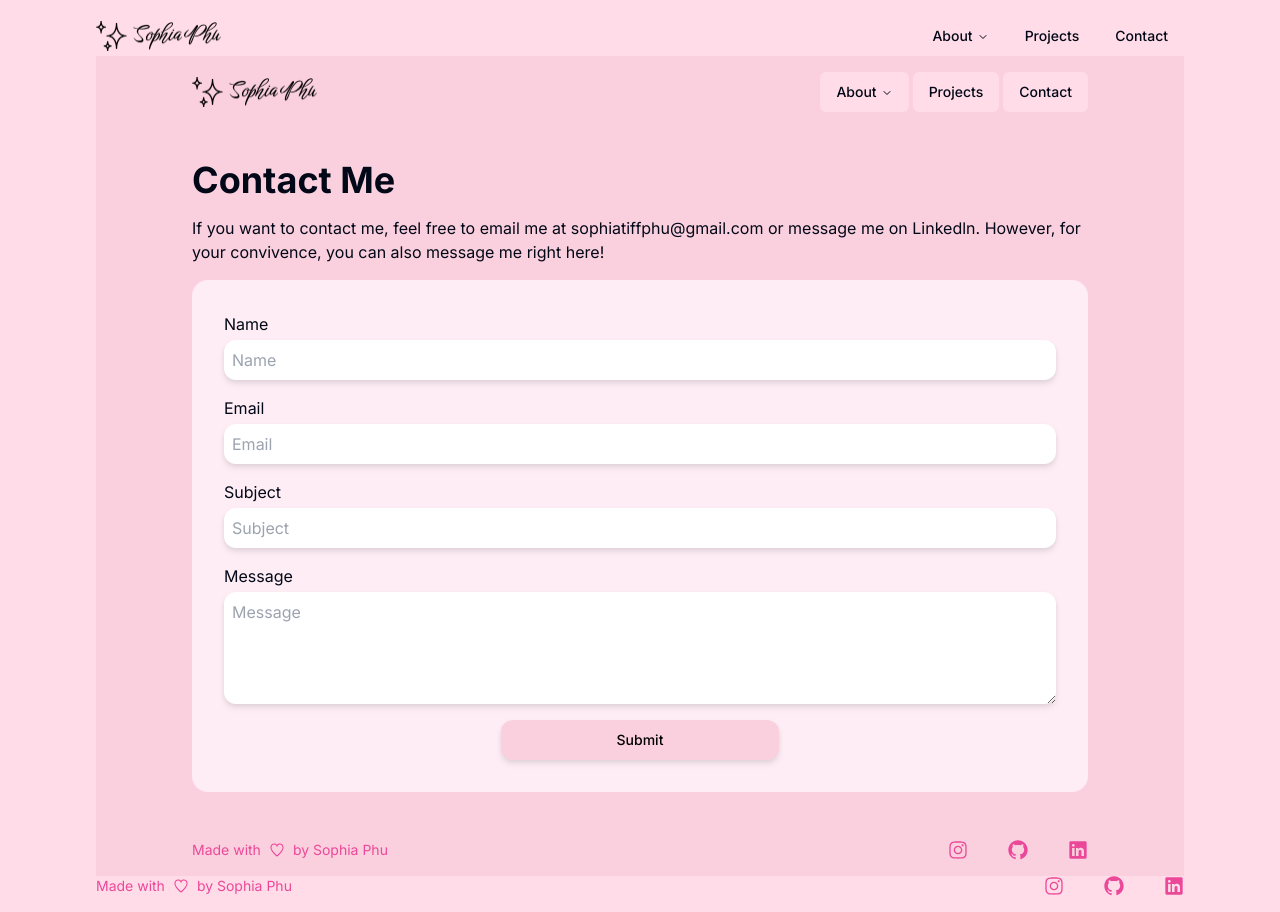
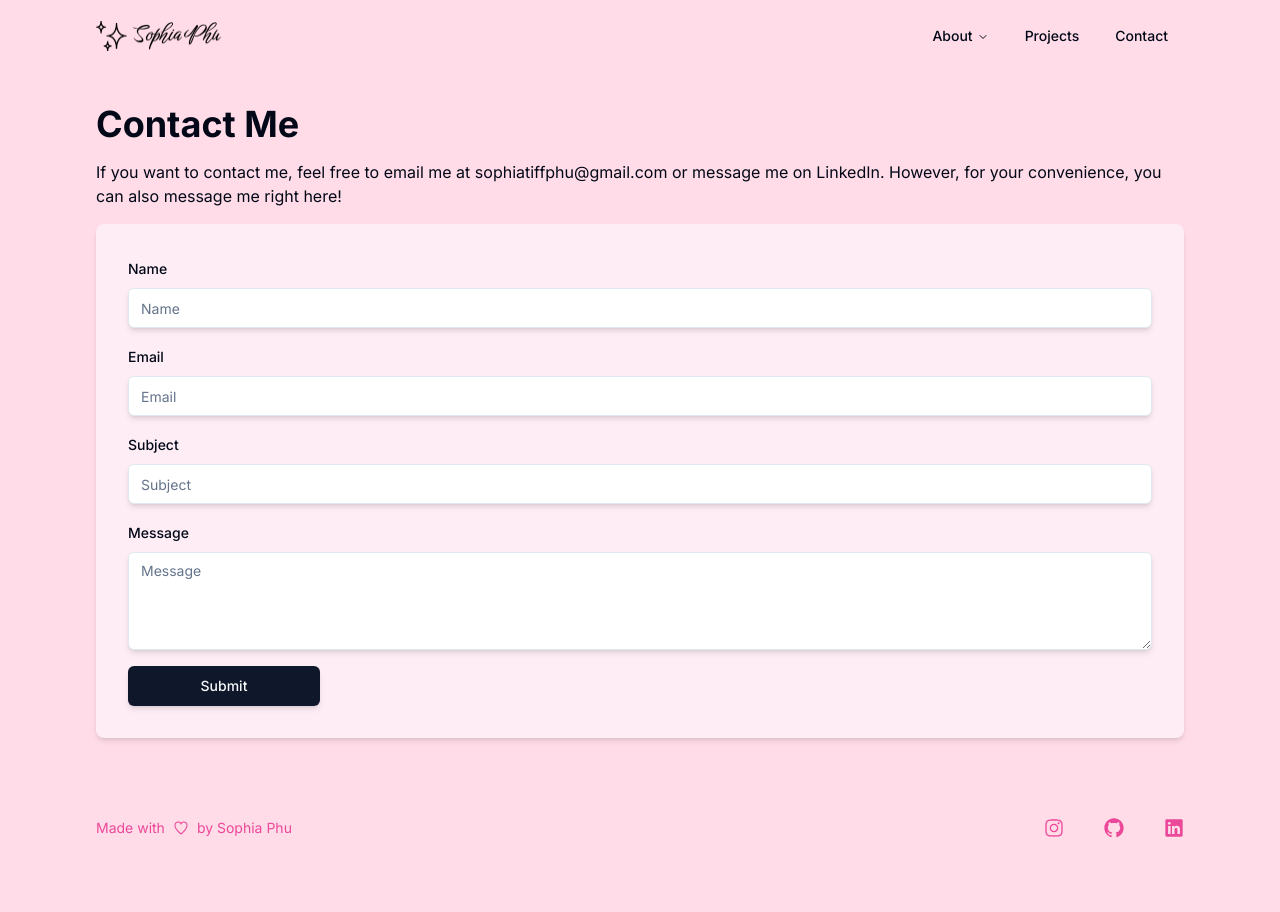
Before and after one commit to sophiaaphu/sophia-personal-website, a Next.js app in the folder sophia-personal-website/: page /contact in a window 1280 px wide. After the commit the page ends 854 px from the top, so only its background shows below. Built offline with nearby package versions, Linux system fonts and the light colour scheme.

Commit message:
fixed contacts page

```diff
--- a/sophia-personal-website/package.json
+++ b/sophia-personal-website/package.json
@@ -11,6 +11,7 @@
   "dependencies": {
     "@emailjs/browser": "^4.3.3",
     "@radix-ui/react-accordion": "^1.1.2",
+    "@radix-ui/react-label": "^2.1.1",
     "@radix-ui/react-navigation-menu": "^1.1.4",
     "@radix-ui/react-slot": "^1.0.2",
     "@vercel/analytics": "^1.2.2",
--- a/sophia-personal-website/src/app/contact/page.tsx
+++ b/sophia-personal-website/src/app/contact/page.tsx
@@ -1,16 +1,21 @@
 'use client';
+
 import Image from "next/image";
 import Header from "@/components/header";
 import Footer from "@/components/footer";
 import emailjs from "@emailjs/browser";
+import { useState, FormEvent } from "react";
+import { Input } from "@/components/ui/input";
+import { Label } from "@/components/ui/label";
 import { Button } from "@/components/ui/button";
-import { useState, FormEvent } from "react";
+import { Textarea } from "@/components/ui/textarea";
 
 export default function Contact() {
   const [name, setName] = useState("");
   const [email, setEmail] = useState("");
   const [subject, setSubject] = useState("");
   const [message, setMessage] = useState("");
+
   const sendEmail = (e: FormEvent<HTMLFormElement>) => {
     e.preventDefault();
     const serviceId = process.env.NEXT_PUBLIC_SERVICE_ID as string;
@@ -22,8 +27,9 @@ export default function Contact() {
       subject: subject,
       message: message,
     };
-    emailjs.send(serviceId, templateId, templateParams, publicKey)
-      .then((response) =>{
+    emailjs
+      .send(serviceId, templateId, templateParams, publicKey)
+      .then((response) => {
         console.log("Email sent successfully", response);
         setName("");
         setEmail("");
@@ -33,46 +39,83 @@ export default function Contact() {
       .catch((error) => {
         console.log("Email failed to send", error);
       });
-  }
+  };
+
   return (
-    <main className="flex min-h-screen flex-col items-center justify-between gap-y-12  px-8 lg:px-24 bg-[#FBD0DE]">
-      <Header/>
-      <div className="flex flex-col gap-4">
-        <h1 className="font-bold text-3xl lg:text-4xl">
-          Contact Me
-        </h1>
+    <main className="flex flex-col py-12 gap-16">
+      <div className="flex flex-col gap-4 pb-8">
+        <h1 className="font-bold text-3xl lg:text-4xl">Contact Me</h1>
         <div>
-          <p>
-            If you want to contact me, feel free to email me at sophiatiffphu@gmail.com or message me on Linkedln. However, for your convivence, you can also message me right here!
+          <p className=" text-small md:text-base">
+            If you want to contact me, feel free to email me at
+            sophiatiffphu@gmail.com or message me on LinkedIn. However, for
+            your convenience, you can also message me right here!
           </p>
         </div>
-        <div className=" bg-[#FEEDF5] rounded-2xl">
+        <div className="bg-[#FEEDF5] rounded-lg shadow-md">
           <form onSubmit={sendEmail} className="flex flex-col gap-4 p-8">
-            <div className="flex flex-col gap-1">
-            <label htmlFor="name">Name</label>
-            <input type="text" placeholder= "Name" value={name} id="name" name="name" className="rounded-xl p-2 drop-shadow-md " required onChange={(e) => setName(e.target.value)}/>
+            <div className="space-y-2">
+              <Label htmlFor="name">Name</Label>
+              <Input
+                id="name"
+                name="name"
+                placeholder="Name"
+                value={name}
+                required
+                onChange={(e) => setName(e.target.value)}
+                className="shadow-md"
+              />
             </div>
-            <div className="flex flex-col gap-1">
-            <label htmlFor="email">Email</label>
-            <input type="email" placeholder= "Email" value = {email} id="email" name="email" className="rounded-xl p-2 drop-shadow-md " required onChange={(e) => setEmail(e.target.value)}/>
+            <div className="space-y-2">
+              <Label htmlFor="email">Email</Label>
+              <Input
+                id="email"
+                name="email"
+                type="email"
+                placeholder="Email"
+                value={email}
+                required
+                onChange={(e) => setEmail(e.target.value)}
+                className="shadow-md"
+              />
             </div>
-            <div className="flex flex-col gap-1">
-            <label htmlFor="subject">Subject</label>
-            <input type="subject" placeholder= "Subject" value = {subject} id="subject" name="subject" className="rounded-xl p-2 drop-shadow-md " required onChange={(e) => setSubject(e.target.value)}/>
+            <div className="space-y-2">
+              <Label htmlFor="subject">Subject</Label>
+              <Input
+                id="subject"
+                name="subject"
+                placeholder="Subject"
+                value={subject}
+                required
+                onChange={(e) => setSubject(e.target.value)}
+                className="shadow-md"
+              />
             </div>
-            <div className="flex flex-col gap-1">
-            <label htmlFor="message">Message</label>
-            <textarea id="message" placeholder= "Message" rows={4} value = {message} name="message" className="rounded-xl p-2 drop-shadow-md " required onChange={(e) => setMessage(e.target.value)}/>
+            <div className="space-y-2">
+              <Label htmlFor="message">Message</Label>
+              <Textarea
+                id="message"
+                name="message"
+                placeholder="Message"
+                rows={4}
+                value={message}
+                required
+                onChange={(e) => setMessage(e.target.value)}
+                className="shadow-md"
+              />
             </div>
-            <div className="flex flex-col items-center gap-1">
-            <Button type="submit" className="bg-[#FBD0DE] rounded-xl p-2 w-1/2 lg:w-1/3 drop-shadow-md text-black hover:bg-[#FEEDF5]">Submit</Button>
+            <div className="flex">
+              <Button
+                type="submit"
+                className=" w-48 shadow-md"
+              >
+                Submit
+              </Button>
             </div>
           </form>
         </div>
       </div>
-      <div className="lg:hidden">
-      </div>
-      <Footer />
+      <div className="lg:hidden"></div>
     </main>
   );
 }
--- a/sophia-personal-website/src/app/layout.tsx
+++ b/sophia-personal-website/src/app/layout.tsx
@@ -19,7 +19,7 @@ export default function RootLayout({
 }>) {
   return (
     <html lang="en">
-      <body className={`${inter.className} bg-[#FFDCE8] px-8 lg:px-24`}>
+      <body className={`${inter.className} flex flex-col min-h-screen justify-between bg-[#FFDCE8] px-8 lg:px-24`}>
         <Header />
         {children}
         <Footer />
--- a/sophia-personal-website/src/app/projects/page.tsx
+++ b/sophia-personal-website/src/app/projects/page.tsx
@@ -40,7 +40,7 @@ export default function Projects() {
           <div className=" bg-[#B07689] h-2 w-8 rounded hover:w-12 hover:bg-[#E3A0BA]" onClick={() => setBannerImage("/tao-banner.png")}></div>
         </div>
       </div>
-      <div className="flex flex-col gap-4">
+      <div className="flex flex-col gap-4 pb-8">
         <div className="mt-2 flex flex-col lg:flex-row gap-2">
           <div className="flex flex-col bg-[#FEEDF5] p-4 md:p-8 rounded-lg lg:w-1/3 justify-between shadow-md">
             <div className=" space-y-4">
--- a/sophia-personal-website/src/components/footer.tsx
+++ b/sophia-personal-website/src/components/footer.tsx
@@ -1,7 +1,7 @@
 import { RxInstagramLogo, RxGithubLogo, RxLinkedinLogo,RxHeart  } from "react-icons/rx";
 export default function Footer() {
   return (
-    <footer className="text-pink-500 pb-4 w-full">
+    <footer className="text-pink-500 pb-4">
       <div className="flex justify-between items-center">
         <div className="hidden md:flex items-center gap-2">
           <p className="text-sm">Made with</p><RxHeart className="w-4 h-4" /><p className="text-sm">by Sophia Phu</p>
--- /dev/null
+++ b/sophia-personal-website/src/components/ui/input.tsx
@@ -0,0 +1,22 @@
+import * as React from "react"
+
+import { cn } from "@/lib/utils"
+
+const Input = React.forwardRef<HTMLInputElement, React.ComponentProps<"input">>(
+  ({ className, type, ...props }, ref) => {
+    return (
+      <input
+        type={type}
+        className={cn(
+          "flex h-10 w-full rounded-md border border-input bg-background px-3 py-2 text-base ring-offset-background file:border-0 file:bg-transparent file:text-sm file:font-medium file:text-foreground placeholder:text-muted-foreground focus-visible:outline-none focus-visible:ring-2 focus-visible:ring-ring focus-visible:ring-offset-2 disabled:cursor-not-allowed disabled:opacity-50 md:text-sm",
+          className
+        )}
+        ref={ref}
+        {...props}
+      />
+    )
+  }
+)
+Input.displayName = "Input"
+
+export { Input }
--- /dev/null
+++ b/sophia-personal-website/src/components/ui/label.tsx
@@ -0,0 +1,26 @@
+"use client"
+
+import * as React from "react"
+import * as LabelPrimitive from "@radix-ui/react-label"
+import { cva, type VariantProps } from "class-variance-authority"
+
+import { cn } from "@/lib/utils"
+
+const labelVariants = cva(
+  "text-sm font-medium leading-none peer-disabled:cursor-not-allowed peer-disabled:opacity-70"
+)
+
+const Label = React.forwardRef<
+  React.ElementRef<typeof LabelPrimitive.Root>,
+  React.ComponentPropsWithoutRef<typeof LabelPrimitive.Root> &
+    VariantProps<typeof labelVariants>
+>(({ className, ...props }, ref) => (
+  <LabelPrimitive.Root
+    ref={ref}
+    className={cn(labelVariants(), className)}
+    {...props}
+  />
+))
+Label.displayName = LabelPrimitive.Root.displayName
+
+export { Label }
--- /dev/null
+++ b/sophia-personal-website/src/components/ui/textarea.tsx
@@ -0,0 +1,22 @@
+import * as React from "react"
+
+import { cn } from "@/lib/utils"
+
+const Textarea = React.forwardRef<
+  HTMLTextAreaElement,
+  React.ComponentProps<"textarea">
+>(({ className, ...props }, ref) => {
+  return (
+    <textarea
+      className={cn(
+        "flex min-h-[80px] w-full rounded-md border border-input bg-background px-3 py-2 text-base ring-offset-background placeholder:text-muted-foreground focus-visible:outline-none focus-visible:ring-2 focus-visible:ring-ring focus-visible:ring-offset-2 disabled:cursor-not-allowed disabled:opacity-50 md:text-sm",
+        className
+      )}
+      ref={ref}
+      {...props}
+    />
+  )
+})
+Textarea.displayName = "Textarea"
+
+export { Textarea }
```
Also changed, not shown: 1 other file (tests, documents, lock files or other folders).
